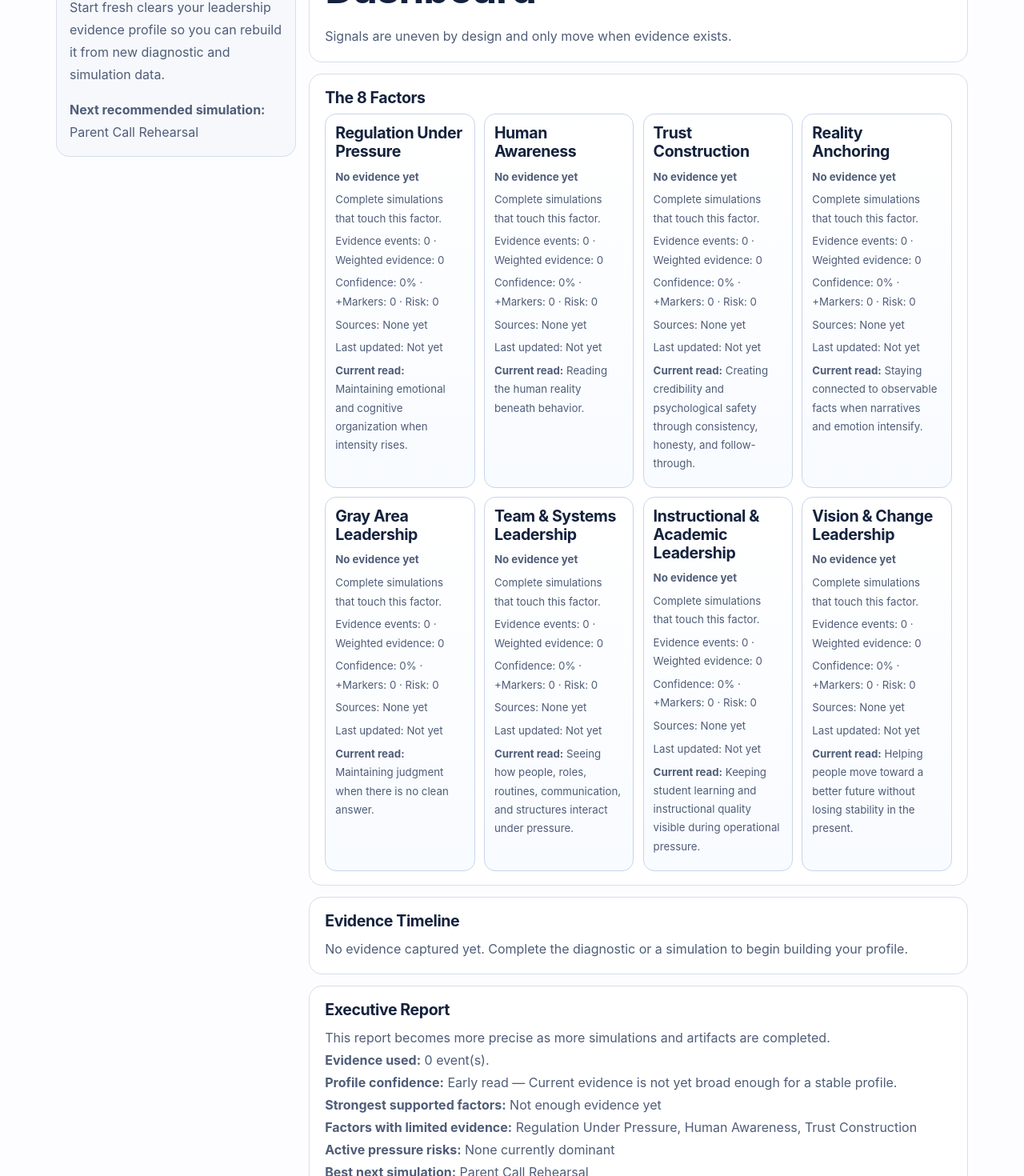
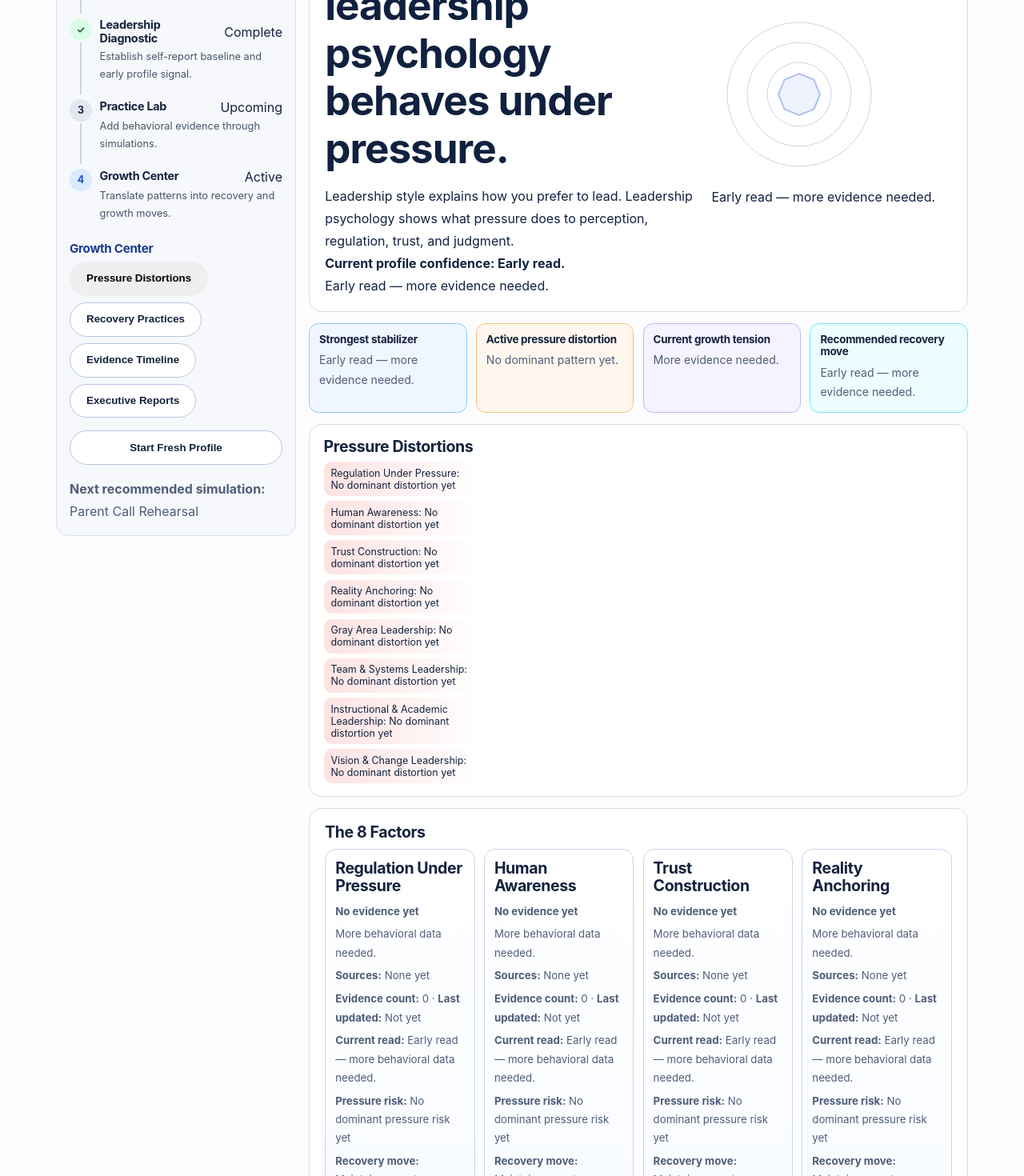
Before and after one commit to DrRobF/rob-furman-portfolio, a Next.js app: page /human-equation-suite/dashboard in a window 1280 px wide. Shown: the part 360-1830 px from the top of the page at 80% size. Built offline with nearby package versions, Linux system fonts and the light colour scheme.

Commit message:
Restore premium dashboard UI on evidence-based model

```diff
--- a/app/human-equation-suite/dashboard/page.js
+++ b/app/human-equation-suite/dashboard/page.js
@@ -7,10 +7,27 @@ import HumanEquationNav from '../../components/HumanEquationNav';
 import { dimensionDefinitions, factorPsychologyDefinitions } from './profileData';
 import { EVIDENCE_EVENTS_STORAGE_KEY, calculateFactorProfile, getEvidenceTimeline, getNextRecommendedSimulation, resetLeadershipProfile } from './evidenceModel';
 
-const title = (sourceType) => ({ diagnostic: 'Diagnostic', urban_sim: 'Urban Sim', parent_call: 'Parent Call', leadership_sim: 'Leadership Sim', observation_lab: 'Observation', course_reflection: 'Reflection' }[sourceType] || sourceType);
+const title = (sourceType) => ({ diagnostic: 'Diagnostic', urban_sim: 'Urban Sim', parent_call: 'Parent Call', leadership_sim: 'Leadership Sim', observation_lab: 'Observation', course_reflection: 'Reflection', written_artifact: 'Written Artifact', artifact: 'Artifact' }[sourceType] || sourceType);
+
+const stepDefinitions = [
+  { key: 'learn', label: 'Learn the 8 Factors', description: 'Build a shared language for leadership psychology.' },
+  { key: 'diagnostic', label: 'Leadership Diagnostic', description: 'Establish self-report baseline and early profile signal.' },
+  { key: 'practice', label: 'Practice Lab', description: 'Add behavioral evidence through simulations.' },
+  { key: 'growth', label: 'Growth Center', description: 'Translate patterns into recovery and growth moves.' },
+];
+
+const reportTabs = [
+  { key: 'distortions', label: 'Pressure Distortions' },
+  { key: 'recovery', label: 'Recovery Practices' },
+  { key: 'timeline', label: 'Evidence Timeline' },
+  { key: 'executive', label: 'Executive Reports' },
+];
+
+const confidenceLabel = (eventCount) => (eventCount < 4 ? 'Early read' : eventCount < 10 ? 'Developing' : 'Supported');
 
 export default function HumanEquationDashboardPage() {
   const [events, setEvents] = useState([]);
+  const [activeReport, setActiveReport] = useState('distortions');
 
   useEffect(() => {
     if (typeof window === 'undefined') return;
@@ -19,46 +36,79 @@ export default function HumanEquationDashboardPage() {
 
   const factorProfiles = useMemo(() => Object.fromEntries(dimensionDefinitions.map((d) => [d.key, calculateFactorProfile(events, d.key)])), [events]);
   const timeline = useMemo(() => getEvidenceTimeline(events), [events]);
-  const strongest = [...dimensionDefinitions].map((d) => ({ label: d.label, ...factorProfiles[d.key] })).filter((x) => x.score).sort((a,b)=>b.score-a.score).slice(0,3);
-  const limited = [...dimensionDefinitions].map((d) => ({ label: d.label, ...factorProfiles[d.key] })).filter((x) => !x.score || x.totalEvidenceEvents < 2).slice(0,3);
+
+  const scoredFactors = useMemo(() => [...dimensionDefinitions].map((d) => ({ ...d, ...factorProfiles[d.key] })), [factorProfiles]);
+  const strongest = scoredFactors.filter((x) => x.score).sort((a, b) => b.score - a.score)[0];
+  const activeDistortion = scoredFactors.filter((x) => x.riskMarkers > x.positiveMarkers).sort((a, b) => (b.riskMarkers - b.positiveMarkers) - (a.riskMarkers - a.positiveMarkers))[0];
+  const growthTension = scoredFactors.filter((x) => x.totalEvidenceEvents > 0).sort((a, b) => a.totalEvidenceEvents - b.totalEvidenceEvents)[0];
+  const recommendedRecovery = scoredFactors.filter((x) => x.riskMarkers > 0).sort((a, b) => b.riskMarkers - a.riskMarkers)[0];
+  const confidence = confidenceLabel(events.length);
+  const hasRadarData = scoredFactors.filter((f) => f.score !== null).length >= 3;
+
+  const renderReportPanel = () => {
+    if (activeReport === 'timeline') {
+      return <article className="card hes-report-card hes-active-report"><h2>Evidence Timeline</h2>{timeline.length === 0 ? <p>No evidence captured yet. Complete the diagnostic or a simulation to begin building your profile.</p> : <div className="hes-timeline">{timeline.map((event) => <article key={event.id}><div className="node">•</div><h4>{event.sourceLabel}</h4><p>{new Date(event.timestamp).toLocaleString('en-US')} · {title(event.sourceType)} · {event.evidenceType === 'diagnostic_self_report' ? 'Self-report baseline' : 'Behavioral evidence'}</p><p>Factors: {event.factorImpacts.map((x) => x.factorId).join(', ')}</p><p>{event.summary}</p></article>)}</div>}</article>;
+    }
+    if (activeReport === 'recovery') {
+      return <article className="card hes-report-card hes-active-report"><h2>Recovery Practices</h2><div className="hes-ladder"><p><strong>Recommended next simulation:</strong> {getNextRecommendedSimulation(events)}</p><p><strong>Primary recovery move:</strong> {recommendedRecovery ? `Build micro-recovery routines for ${recommendedRecovery.label}.` : 'Early read — more evidence needed.'}</p><p><strong>Signal hygiene:</strong> Label diagnostic inputs as self-report baseline; treat simulation artifacts as behavioral evidence.</p></div></article>;
+    }
+    if (activeReport === 'executive') {
+      return <article className="card hes-report-card hes-active-report"><h2>Executive Pressure Report</h2><div className="hes-exec-grid"><article><h4>Profile confidence</h4><p>{confidence} {events.length < 4 ? '— Current evidence is not yet broad enough for a stable behavioral profile.' : '— Pattern is strengthening with accumulated events.'}</p></article><article><h4>Strongest supported factors</h4><p>{strongest ? strongest.label : 'No dominant pattern yet.'}</p></article><article><h4>Evidence mix</h4><p>Self-report baseline: {events.filter((e) => e.sourceType === 'diagnostic').length} · Behavioral evidence: {events.filter((e) => e.sourceType !== 'diagnostic').length}</p></article><article><h4>Next evidence target</h4><p>Add parent call and leadership artifacts to strengthen interpersonal and systems evidence depth.</p></article></div></article>;
+    }
+    return <article className="card hes-report-card hes-active-report"><h2>Pressure Distortions</h2><div className="hes-trigger-map">{scoredFactors.map((factor) => <span key={factor.key} style={{ '--w': `${Math.min(100, 25 + (factor.riskMarkers * 12))}%` }}>{factor.label}: {factor.riskMarkers > factor.positiveMarkers ? 'Pressure risk active' : 'No dominant distortion yet'}</span>)}</div></article>;
+  };
 
   return <section className="section section-light"><div className="container"><LanguageSwitcher /><HumanEquationNav />
-    <div className="hes-app-layout top-space-sm"><aside className="hes-command-sidebar"><h3>Growth Center</h3>
+    <div className="hes-app-layout top-space-sm"><aside className="hes-command-sidebar"><h3>Progression Flow</h3>
+      <div className="hes-stepper">{stepDefinitions.map((step, index) => {
+        const isDone = index < 2 || (index === 2 && events.length >= 2);
+        const isCurrent = index === 3;
+        return <article key={step.key} className={`hes-step ${isDone ? 'done' : ''} ${isCurrent ? 'current' : ''}`}><div className="node">{isDone ? '✓' : index + 1}</div><div><header><h4>{step.label}</h4><span className={`badge ${isDone ? 'badge-green' : isCurrent ? 'badge-blue' : 'badge-gray'}`}>{isDone ? 'Complete' : isCurrent ? 'Active' : 'Upcoming'}</span></header><p>{step.description}</p></div></article>;
+      })}</div>
+      <div><h3>Growth Center</h3><div className="hes-report-selector">{reportTabs.map((tab) => <button key={tab.key} className={`button ${activeReport === tab.key ? '' : 'secondary'}`} onClick={() => setActiveReport(tab.key)}>{tab.label}</button>)}</div></div>
       <button className="button secondary" onClick={() => {
         if (!window.confirm('Start fresh clears your leadership evidence profile so you can rebuild it from new diagnostic and simulation data. Continue?')) return;
         resetLeadershipProfile();
         setEvents([]);
       }}>Start Fresh Profile</button>
-      <p>Start fresh clears your leadership evidence profile so you can rebuild it from new diagnostic and simulation data.</p>
       <p><strong>Next recommended simulation:</strong> {getNextRecommendedSimulation(events)}</p>
     </aside>
     <main className="hes-main-content">
-      <article className="card"><h1>Evidence-based Leadership Dashboard</h1><p>Signals are uneven by design and only move when evidence exists.</p></article>
+      <article className="card hes-hero-profile"><div className="hes-hero-shell"><div><p className="eyebrow">Executive Pressure Profile</p><h1>This is how your leadership psychology behaves under pressure.</h1><p>Leadership style explains how you prefer to lead. Leadership psychology shows what pressure does to perception, regulation, trust, and judgment.</p><p><strong>Current profile confidence: {confidence}.</strong></p><p>{hasRadarData ? 'Radar reflects current evidence-weighted factor scores.' : 'Early read — more evidence needed.'}</p></div>
+      <div className="hes-mini-radar"><svg viewBox="0 0 220 220" aria-label="Leadership factor radar"><circle cx="110" cy="110" r="90" /><circle cx="110" cy="110" r="65" /><circle cx="110" cy="110" r="40" />
+      <polygon points={dimensionDefinitions.map((factor, i) => {
+        const angle = (Math.PI * 2 * i / dimensionDefinitions.length) - Math.PI / 2;
+        const val = factorProfiles[factor.key]?.score;
+        const radius = hasRadarData && val ? (val / 5) * 85 : 26;
+        const x = 110 + Math.cos(angle) * radius;
+        const y = 110 + Math.sin(angle) * radius;
+        return `${x},${y}`;
+      }).join(' ')} style={!hasRadarData ? { opacity: 0.35 } : undefined} /></svg><p>{hasRadarData ? 'Evidence-calibrated factor radar' : 'Early read — more evidence needed.'}</p></div></div></article>
+
+      <div className="hes-insights-row">
+        <article className="hes-insight-card stabilizer"><h3>Strongest stabilizer</h3><p>{strongest ? strongest.label : 'Early read — more evidence needed.'}</p></article>
+        <article className="hes-insight-card distortion"><h3>Active pressure distortion</h3><p>{activeDistortion ? activeDistortion.label : 'No dominant pattern yet.'}</p></article>
+        <article className="hes-insight-card tension"><h3>Current growth tension</h3><p>{growthTension ? `${growthTension.label} has the thinnest support.` : 'More evidence needed.'}</p></article>
+        <article className="hes-insight-card recovery"><h3>Recommended recovery move</h3><p>{recommendedRecovery ? `Stabilize ${recommendedRecovery.label} with brief reset routines.` : 'Early read — more evidence needed.'}</p></article>
+      </div>
+
+      {renderReportPanel()}
+
       <article className="card"><h2>The 8 Factors</h2><div className="hes-factor-grid compact">{dimensionDefinitions.map(({ key, label }) => {
         const p = factorProfiles[key];
         const factor = factorPsychologyDefinitions[key];
+        const sourceLabel = p.sourceTypes.length ? p.sourceTypes.map((s) => s === 'diagnostic' ? 'Self-report baseline' : title(s)).join(' · ') : 'None yet';
         return <article key={key} className="hes-factor-panel compact"><h3>{label}</h3>
-          {!p.score ? <><p><strong>No evidence yet</strong></p><p>Complete simulations that touch this factor.</p></> : <><p><strong>{p.score.toFixed(2)} / 5</strong> · {p.maturityLevel}</p><p>{p.currentRead}</p></>}
-          <p>Evidence events: {p.totalEvidenceEvents} · Weighted evidence: {p.weightedEvidence}</p>
-          <p>Confidence: {(p.averageConfidence * 100).toFixed(0)}% · +Markers: {p.positiveMarkers} · Risk: {p.riskMarkers}</p>
-          <p>Sources: {p.sourceTypes.length ? p.sourceTypes.map(title).join(' · ') : 'None yet'}</p>
-          <p>Last updated: {p.latestUpdatedAt ? new Date(p.latestUpdatedAt).toLocaleString('en-US') : 'Not yet'}</p>
-          <p><strong>Current read:</strong> {factor.shortDefinition}</p>
+          {!p.score ? <><p><strong>No evidence yet</strong></p><p>More behavioral data needed.</p></> : <><p><strong>{p.score.toFixed(2)} / 5</strong></p><p><span className="badge badge-blue">{p.maturityLevel}</span></p></>}
+          <p><strong>Sources:</strong> {sourceLabel}</p>
+          <p><strong>Evidence count:</strong> {p.totalEvidenceEvents} · <strong>Last updated:</strong> {p.latestUpdatedAt ? new Date(p.latestUpdatedAt).toLocaleString('en-US') : 'Not yet'}</p>
+          <p><strong>Current read:</strong> {p.totalEvidenceEvents <= 1 ? 'Early read — more behavioral data needed.' : p.currentRead}</p>
+          <p><strong>Pressure risk:</strong> {p.riskMarkers > p.positiveMarkers ? 'Emerging pressure risk' : 'No dominant pressure risk yet'}</p>
+          <p><strong>Recovery move:</strong> {p.riskMarkers ? 'Pause-label-reframe before next high-stakes interaction.' : 'Maintain current stabilizing routine.'}</p>
+          <details><summary>View deeper analysis</summary><p>{factor.shortDefinition}</p><p>Confidence: {(p.averageConfidence * 100).toFixed(0)}% · Weighted evidence: {p.weightedEvidence}</p></details>
         </article>;
       })}</div></article>
 
-      <article className="card"><h2>Evidence Timeline</h2>{timeline.length === 0 ? <p>No evidence captured yet. Complete the diagnostic or a simulation to begin building your profile.</p> : <div className="hes-timeline">{timeline.map((event) => <article key={event.id}><h4>{event.sourceLabel}</h4><p>{new Date(event.timestamp).toLocaleString('en-US')} · {title(event.sourceType)} · {event.evidenceType}</p><p>Factors: {event.factorImpacts.map((x)=>x.factorId).join(', ')}</p><p>{event.summary}</p><p>Weight: {event.weight} · Avg confidence: {(event.factorImpacts.reduce((s,i)=>s+(i.confidence||0),0)/Math.max(1,event.factorImpacts.length)).toFixed(2)}</p></article>)}</div>}</article>
-
-      <article className="card"><h2>Executive Report</h2><p>This report becomes more precise as more simulations and artifacts are completed.</p>
-        <p><strong>Evidence used:</strong> {events.length} event(s).</p>
-        <p><strong>Profile confidence:</strong> {events.length < 4 ? 'Early read — Current evidence is not yet broad enough for a stable profile.' : events.length < 10 ? 'Developing pattern' : 'Supported pattern'} </p>
-        <p><strong>Strongest supported factors:</strong> {strongest.length ? strongest.map((s) => s.label).join(', ') : 'Not enough evidence yet'}</p>
-        <p><strong>Factors with limited evidence:</strong> {limited.length ? limited.map((s) => s.label).join(', ') : 'None'}</p>
-        <p><strong>Active pressure risks:</strong> {dimensionDefinitions.filter((d)=>factorProfiles[d.key].riskMarkers>factorProfiles[d.key].positiveMarkers).map((d)=>d.label).join(', ') || 'None currently dominant'}</p>
-        <p><strong>Best next simulation:</strong> {getNextRecommendedSimulation(events)}</p>
-        <p><strong>Recommended next practice:</strong> Add parent call and leadership simulation artifacts to improve interpersonal and systems evidence depth.</p>
-      </article>
-
-      <article className="card"><h2>Framework Course Placeholder</h2><Link className="button secondary" href="/human-equation-suite/learn">Preview Placeholder</Link></article>
+      <article className="card"><h2>Framework Course</h2><Link className="button secondary" href="/human-equation-suite/learn">Preview Placeholder</Link></article>
     </main></div></div></section>;
 }
```
